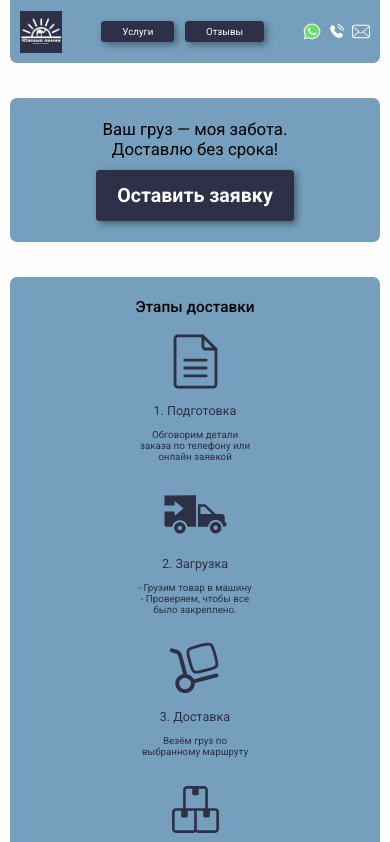
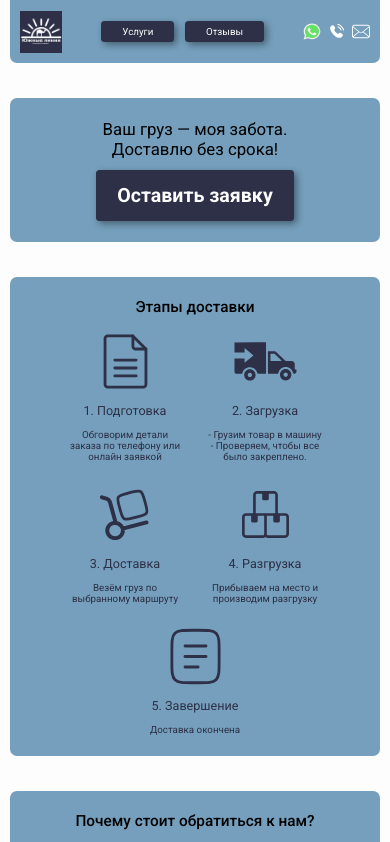
Before and after one commit to Pe4enka9/southern_lines_react, a React (Vite) app: page / in a window 390 px wide. Shown: the top 842 px of the page. Built offline with nearby package versions, Linux system fonts and the light colour scheme; no server answers.

Commit message:
Правки

```diff
--- a/src/main.css
+++ b/src/main.css
@@ -183,7 +183,8 @@ header .contacts a {
 }
 @media (max-width: 400px) {
   .steps .steps-container {
-    flex-direction: column;
+    justify-content: center;
+    flex-wrap: wrap;
     gap: 3rem;
   }
   .steps .steps-container .arrow {
@@ -337,6 +338,12 @@ header .contacts a {
   border-radius: 1rem;
   overflow: hidden;
 }
+@media (max-width: 400px) {
+  .about-me .about-me-container .img-container {
+    width: 25rem;
+    height: 25rem;
+  }
+}
 .about-me .about-me-container .img-container picture, .about-me .about-me-container .img-container img {
   width: 100%;
   height: 100%;
@@ -348,7 +355,8 @@ header .contacts a {
 }
 @media (max-width: 400px) {
   .about-me .about-me-container p {
-    font-size: 1.6rem;
+    font-size: 1.8rem;
+    line-height: 3.3rem;
   }
 }
 
--- a/src/scss/_steps.scss
+++ b/src/scss/_steps.scss
@@ -20,7 +20,8 @@
     align-items: stretch;
 
     @media (max-width: 400px) {
-      flex-direction: column;
+      justify-content: center;
+      flex-wrap: wrap;
       gap: 3rem;
 
       .arrow {
```
Also changed, not shown: src/scss/_about-me.scss (+7 -1 lines), 1 other file (tests, documents, lock files or other folders).
